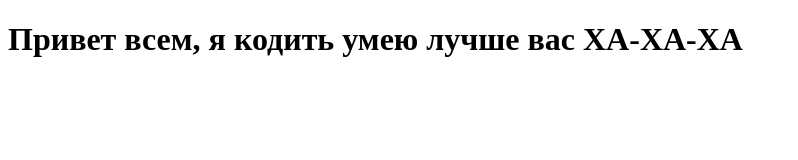
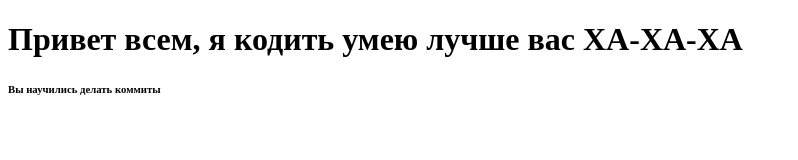
Before and after one commit to MaksimLAskov/main, a plain HTML site: page index.html in a window 1280 px wide. Shown: the whole page, without its empty margins (0-798 px from the left). Drawn offline with Linux system fonts and the light colour scheme.

Commit message:
Update index.html
Пдтверждение первого коммита

```diff
--- a/index.html
+++ b/index.html
@@ -7,5 +7,6 @@
 </head>
 <body>
     <h1>Привет всем, я кодить умею лучше вас ХА-ХА-ХА</h1>
+    <h6>Вы научились делать коммиты</h6>
 </body>
 </html>
```
